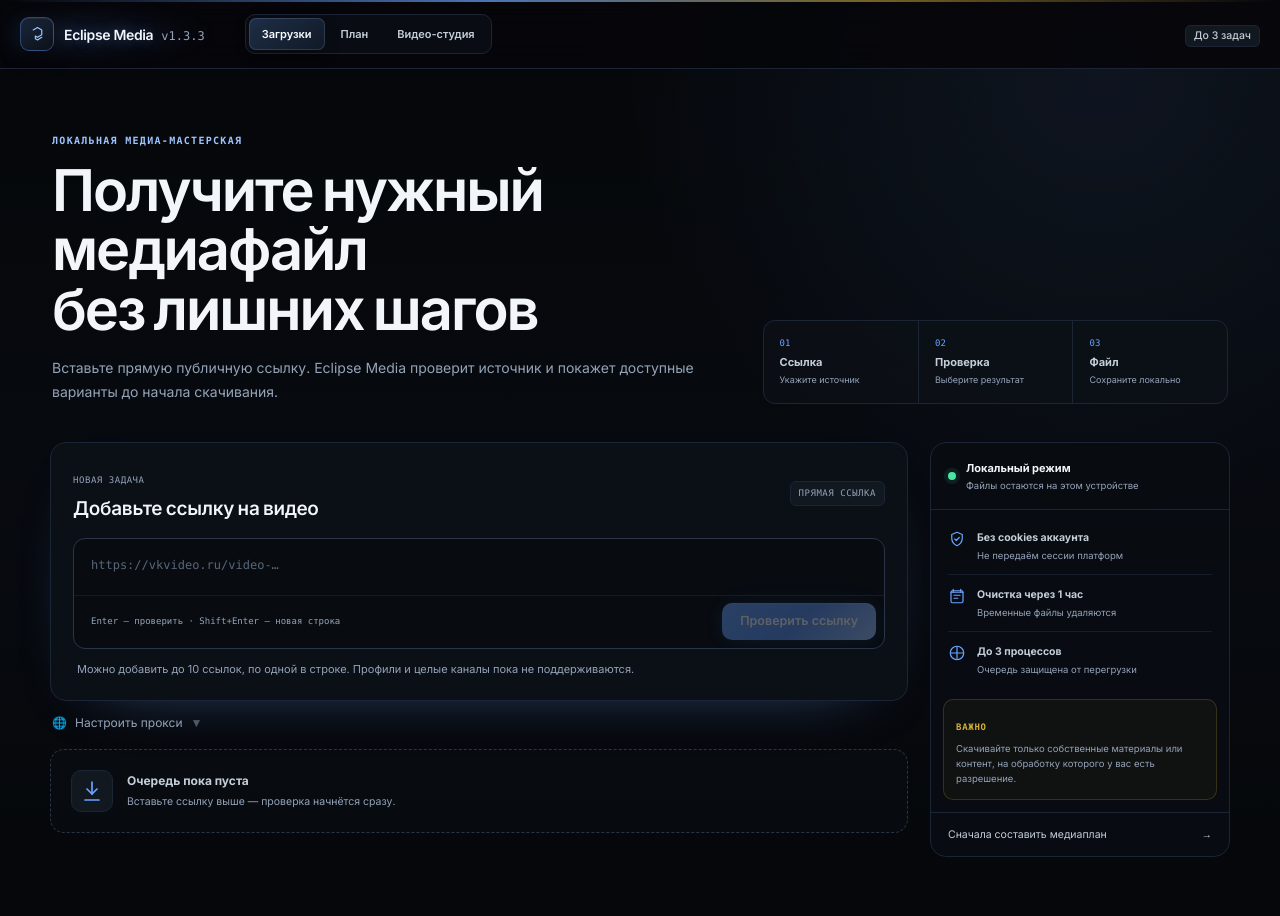
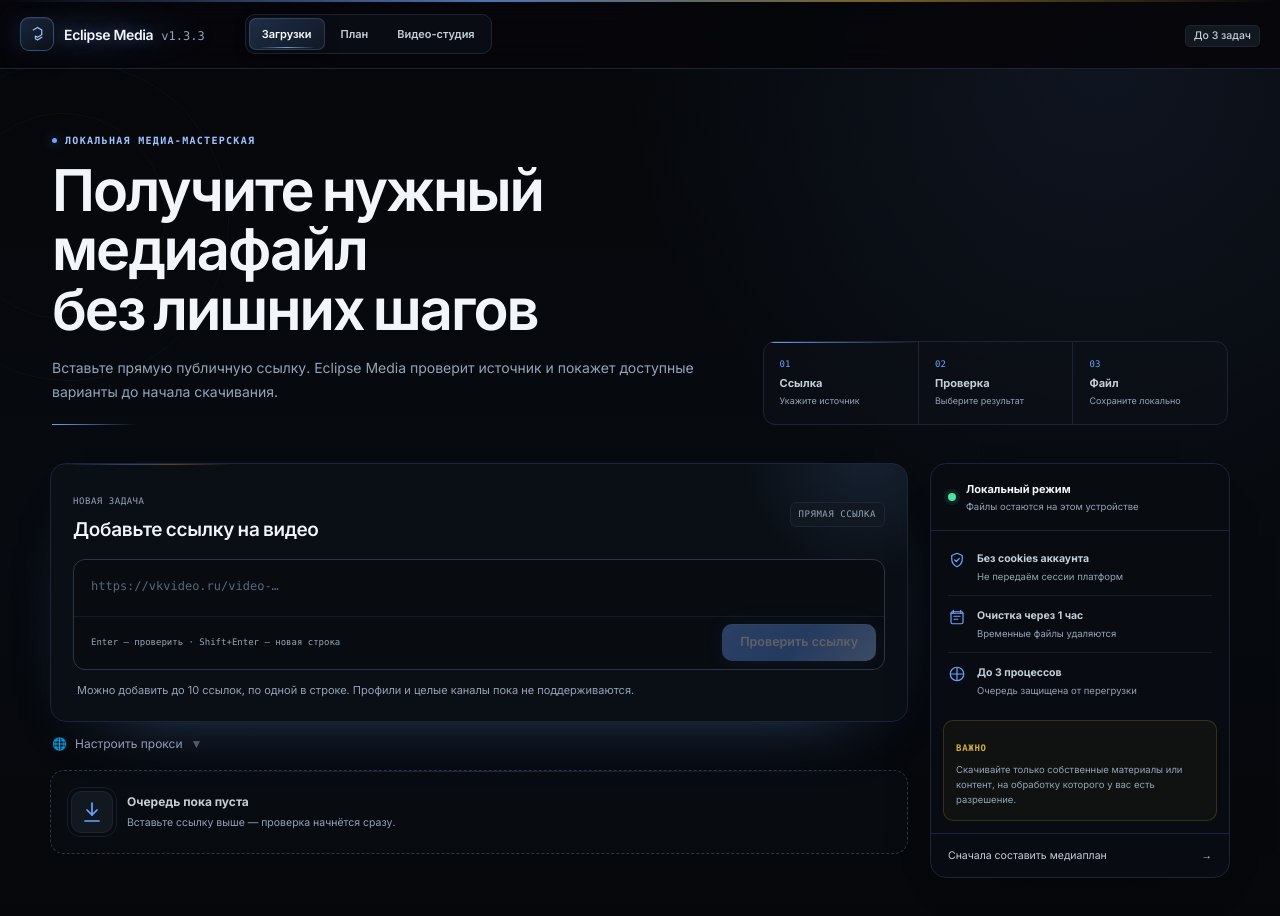
Before and after one commit to PavelHopson/eclipse-media, a React (Vite) app in the folder frontend/: page / in a window 1280 px wide. Shown: the top 916 px of the page. Built offline with nearby package versions, Linux system fonts and the light colour scheme.

Commit message:
feat(ui): add Eclipse Signal interaction polish

```diff
--- a/frontend/src/components/ProxySettings.tsx
+++ b/frontend/src/components/ProxySettings.tsx
@@ -80,7 +80,7 @@
             <button
               onClick={handleTest}
               disabled={!input.trim() || testing}
-              className="px-3 py-1.5 rounded-lg text-xs transition-all disabled:opacity-30"
+              className="px-3 py-1.5 rounded-lg text-xs transition-transform active:scale-[0.98] disabled:opacity-30"
               style={{ background: 'var(--surface2)', color: 'var(--text-dim)', border: '1px solid var(--border)' }}
             >
               {testing ? '⏳ Проверка...' : '🧪 Тест'}
@@ -89,7 +89,7 @@
             {proxy && (
               <button
                 onClick={handleClear}
-                className="px-3 py-1.5 rounded-lg text-xs transition-all"
+                className="px-3 py-1.5 rounded-lg text-xs transition-transform active:scale-[0.98]"
                 style={{ color: 'var(--error)' }}
               >
                 ✕ Отключить
--- a/frontend/src/components/TranscriptModal.tsx
+++ b/frontend/src/components/TranscriptModal.tsx
@@ -188,14 +188,14 @@
             <div className="flex items-center gap-2 ml-auto">
               <button
                 onClick={handleCopy}
-                className="px-3 py-1 rounded-lg text-xs font-medium transition-all"
+                className="px-3 py-1 rounded-lg text-xs font-medium transition-transform active:scale-[0.98]"
                 style={{ background: 'var(--surface2)', color: copied ? 'var(--success)' : 'var(--text-dim)' }}
               >
                 {copied ? '✓ Скопировано' : '⎘ Копировать'}
               </button>
               <button
                 onClick={handleDownload}
-                className="px-3 py-1 rounded-lg text-xs font-medium transition-all"
+                className="px-3 py-1 rounded-lg text-xs font-medium transition-transform active:scale-[0.98]"
                 style={{ background: 'var(--surface2)', color: 'var(--text-dim)' }}
                 title="Скачать как .txt"
               >
@@ -203,7 +203,7 @@
               </button>
               <button
                 onClick={handleDownloadSrt}
-                className="px-3 py-1 rounded-lg text-xs font-medium transition-all"
+                className="px-3 py-1 rounded-lg text-xs font-medium transition-transform active:scale-[0.98]"
                 style={{ background: 'var(--surface2)', color: 'var(--text-dim)' }}
                 title="Скачать как .srt"
               >
--- a/frontend/src/index.css
+++ b/frontend/src/index.css
@@ -56,6 +56,12 @@
     --success-glow: rgba(74, 230, 160, 0.15);
     --error: #f87171;
     --error-glow: rgba(248, 113, 113, 0.1);
+    --motion-fast: 140ms;
+    --motion-base: 240ms;
+    --motion-slow: 520ms;
+    --ease-out: cubic-bezier(.16, 1, .3, 1);
+    --ease-standard: cubic-bezier(.2, .8, .2, 1);
+    --panel-shadow: 0 28px 80px -56px rgba(107, 163, 255, .72), 0 18px 44px -34px rgba(0, 0, 0, .9);
   }
 
   * { box-sizing: border-box; }
@@ -84,14 +90,27 @@
 
 @layer components {
   .btn-primary {
+    position: relative; isolation: isolate; overflow: hidden;
     display: inline-flex; align-items: center; justify-content: center; gap: 6px;
     padding: 9px 18px; font-size: 12.5px; font-weight: 600; border-radius: 10px;
     color: white; border: none; cursor: pointer;
     background: linear-gradient(135deg, var(--accent) 0%, var(--accent-light) 100%);
     box-shadow: 0 2px 16px var(--accent-glow), inset 0 1px 0 rgba(255,255,255,0.1);
-    transition: all 0.25s cubic-bezier(0.4, 0, 0.2, 1);
+    transition: transform var(--motion-fast) var(--ease-out), opacity var(--motion-fast) ease;
   }
-  .btn-primary:hover { transform: translateY(-1px); box-shadow: 0 6px 24px var(--accent-glow); }
+  .btn-primary::before {
+    content: '';
+    position: absolute;
+    inset: -60% auto -60% -42%;
+    z-index: 0;
+    width: 28%;
+    background: rgba(255, 255, 255, .24);
+    pointer-events: none;
+    transform: translateX(-220%) rotate(12deg);
+    transition: transform 560ms var(--ease-out);
+  }
+  .btn-primary:hover { transform: translateY(-1px); }
+  .btn-primary:hover::before { transform: translateX(620%) rotate(12deg); }
   .btn-primary:active { transform: translateY(0); }
   .btn-primary:disabled { opacity: 0.35; pointer-events: none; }
 
@@ -101,7 +120,7 @@
     color: #062e1f; border: none; cursor: pointer;
     background: linear-gradient(135deg, var(--success), #2cc084);
     box-shadow: 0 2px 16px var(--success-glow);
-    transition: all 0.25s;
+    transition: transform var(--motion-fast) var(--ease-out), opacity var(--motion-fast) ease;
   }
   .btn-success:hover { transform: translateY(-1px); }
 
@@ -109,9 +128,11 @@
     display: inline-flex; align-items: center; gap: 5px;
     padding: 7px 12px; font-size: 11.5px; font-weight: 500; border-radius: 8px;
     color: var(--text-secondary); background: var(--surface2);
-    border: 1px solid var(--border); cursor: pointer; transition: all 0.2s;
+    border: 1px solid var(--border); cursor: pointer;
+    transition: transform var(--motion-fast) var(--ease-out), opacity var(--motion-fast) ease;
   }
-  .btn-ghost:hover { color: var(--text); border-color: var(--border-hover); background: var(--surface3); }
+  .btn-ghost:hover { color: var(--text); border-color: var(--border-hover); background: var(--surface3); transform: translateY(-1px); }
+  .btn-ghost:active { transform: translateY(0); }
   .btn-ghost:disabled { opacity: 0.3; pointer-events: none; }
 
   .pill-group {
@@ -120,7 +141,8 @@
   }
   .pill {
     padding: 5px 12px; font-size: 11.5px; font-weight: 500; border-radius: 7px;
-    color: var(--text-dim); background: transparent; border: none; cursor: pointer; transition: all 0.2s;
+    color: var(--text-dim); background: transparent; border: none; cursor: pointer;
+    transition: transform var(--motion-fast) var(--ease-out), opacity var(--motion-fast) ease;
   }
   .pill:hover { color: var(--text-secondary); }
   .pill.active {
@@ -152,15 +174,21 @@
 
   .progress-track { height: 3px; border-radius: 2px; background: var(--surface2); overflow: hidden; position: relative; }
   .progress-fill {
-    height: 100%; border-radius: 2px;
+    position: relative; height: 100%; overflow: hidden; border-radius: 2px;
     background: linear-gradient(90deg, var(--accent-dim), var(--accent-light));
-    transition: width 0.3s ease; box-shadow: 0 0 10px var(--accent-glow);
+    box-shadow: 0 0 10px var(--accent-glow);
   }
   .progress-fill.eclipse-progress {
     background: linear-gradient(90deg, var(--accent-dim), var(--accent), var(--accent-light), var(--accent2));
-    background-size: 200% 100%;
-    animation: eclipseProgressShimmer 2s ease infinite;
     box-shadow: 0 0 12px var(--accent-glow), 0 0 4px rgba(212,175,55,0.15);
+  }
+  .progress-fill.eclipse-progress::after {
+    content: '';
+    position: absolute;
+    inset: 0;
+    background: linear-gradient(90deg, transparent, rgba(255, 255, 255, .72), transparent);
+    transform: translateX(-110%);
+    animation: eclipseProgressSignal 1.5s var(--ease-standard) infinite;
   }
   .download-progress { display: grid; gap: 10px; }
   .download-progress__status { display: flex; align-items: center; gap: 9px; min-height: 34px; }
@@ -178,7 +206,7 @@
     position: relative;
     border-radius: 16px; overflow: hidden;
     background: var(--surface); border: 1px solid var(--border);
-    transition: border-color 0.3s;
+    transition: transform var(--motion-base) var(--ease-out);
   }
   .card:hover { border-color: var(--border-hover); }
 }
@@ -208,12 +236,14 @@
 }
 
 .download-shell {
+  position: relative;
   width: min(1180px, calc(100% - 40px));
   margin: 0 auto;
   padding: 64px 0 80px;
 }
 
 .download-hero {
+  position: relative;
   display: grid;
   grid-template-columns: minmax(0, 1fr) minmax(360px, .72fr);
   align-items: end;
@@ -221,8 +251,37 @@
   padding: 0 2px 38px;
 }
 
+.download-hero::before {
+  content: '';
+  position: absolute;
+  top: -72px;
+  left: clamp(-160px, -11vw, -80px);
+  width: 320px;
+  aspect-ratio: 1;
+  border: 1px solid rgba(107, 163, 255, .08);
+  border-radius: 50%;
+  opacity: .72;
+  pointer-events: none;
+  transform: translateZ(0);
+}
+
+.download-hero::after {
+  content: '';
+  position: absolute;
+  top: -20px;
+  left: clamp(-112px, -7vw, -52px);
+  width: 206px;
+  aspect-ratio: 1;
+  border: 1px solid rgba(212, 175, 55, .08);
+  border-radius: 50%;
+  opacity: .62;
+  pointer-events: none;
+}
+
 .section-kicker {
-  display: block;
+  display: flex;
+  align-items: center;
+  gap: 8px;
   margin-bottom: 12px;
   color: var(--accent-light);
   font-family: var(--font-mono);
@@ -230,6 +289,16 @@
   font-weight: 650;
   letter-spacing: .13em;
   text-transform: uppercase;
+}
+
+.section-kicker::before {
+  content: '';
+  flex: 0 0 5px;
+  width: 5px;
+  height: 5px;
+  border-radius: 50%;
+  background: var(--accent);
+  box-shadow: 0 0 12px rgba(107, 163, 255, .7);
 }
 
 .download-hero h1 {
@@ -250,7 +319,18 @@
   line-height: 1.7;
 }
 
+.download-hero > div > p::after {
+  content: '';
+  display: block;
+  width: 86px;
+  height: 1px;
+  margin-top: 20px;
+  background: linear-gradient(90deg, var(--accent), rgba(107, 163, 255, 0));
+  transform-origin: left;
+}
+
 .download-path {
+  position: relative;
   display: grid;
   grid-template-columns: repeat(3, 1fr);
   gap: 0;
@@ -261,6 +341,17 @@
   border-radius: 12px;
   background: rgba(12, 17, 23, .76);
   overflow: hidden;
+  box-shadow: 0 24px 70px -54px rgba(107, 163, 255, .7);
+}
+
+.download-path::before {
+  content: '';
+  position: absolute;
+  inset: 0 auto auto 0;
+  z-index: 1;
+  width: 34%;
+  height: 1px;
+  background: linear-gradient(90deg, var(--accent), rgba(107, 163, 255, 0));
 }
 
 .download-path li {
@@ -286,12 +377,42 @@
 .download-primary { min-width: 0; }
 
 .download-start-card {
+  position: relative;
+  isolation: isolate;
+  overflow: hidden;
   padding: 22px;
   border: 1px solid var(--border);
   border-radius: 16px;
   background: rgba(12, 17, 23, .88);
-  box-shadow: 0 22px 70px -52px rgba(107, 163, 255, .75);
+  box-shadow: var(--panel-shadow);
 }
+
+.download-start-card::before {
+  content: '';
+  position: absolute;
+  inset: 0 0 auto;
+  z-index: 2;
+  height: 1px;
+  background: linear-gradient(90deg, transparent 4%, var(--accent) 38%, var(--accent2) 65%, transparent 96%);
+  opacity: .35;
+  transform: scaleX(.22);
+  transform-origin: left;
+  transition: transform var(--motion-slow) var(--ease-out), opacity var(--motion-base) ease;
+}
+
+.download-start-card::after {
+  content: '';
+  position: absolute;
+  inset: -140px -90px auto auto;
+  z-index: -1;
+  width: 260px;
+  aspect-ratio: 1;
+  border-radius: 50%;
+  background: radial-gradient(circle, rgba(107, 163, 255, .12), transparent 68%);
+  pointer-events: none;
+}
+
+.download-start-card:focus-within::before { opacity: .78; transform: scaleX(1); }
 
 .download-start-card__heading,
 .queue-section__heading {
@@ -330,18 +451,34 @@
 }
 
 .url-field {
+  position: relative;
+  isolation: isolate;
   overflow: hidden;
   border: 1px solid var(--border-hover);
   border-radius: 12px;
   background: #080c11;
-  transition: border-color .18s ease, box-shadow .18s ease;
+}
+
+.url-field::after {
+  content: '';
+  position: absolute;
+  inset: 0 auto auto 0;
+  z-index: 2;
+  width: 32%;
+  height: 1px;
+  background: linear-gradient(90deg, transparent, rgba(157, 196, 255, .9), transparent);
+  opacity: 0;
+  pointer-events: none;
+  transform: translateX(-120%);
 }
 
 .url-field:focus-within,
 .url-field.has-value {
   border-color: rgba(107, 163, 255, .66);
-  box-shadow: 0 0 0 3px rgba(107, 163, 255, .08);
+  box-shadow: 0 0 0 3px rgba(107, 163, 255, .08), inset 0 1px 0 rgba(157, 196, 255, .04);
 }
+
+.url-field:focus-within::after { animation: urlFieldSignal 760ms var(--ease-out) both; }
 
 .url-field.has-error { border-color: rgba(248, 113, 113, .65); }
 
@@ -387,6 +524,8 @@
 .queue-count { min-width: 27px; color: var(--text-secondary); text-align: center; }
 
 .download-empty {
+  position: relative;
+  overflow: hidden;
   display: flex;
   align-items: center;
   gap: 14px;
@@ -397,7 +536,17 @@
   background: rgba(12, 17, 23, .46);
 }
 
+.download-empty::after {
+  content: '';
+  position: absolute;
+  inset: 0 0 auto;
+  height: 1px;
+  background: linear-gradient(90deg, transparent, rgba(107, 163, 255, .36), transparent);
+  opacity: .52;
+}
+
 .download-empty__icon {
+  position: relative;
   display: grid;
   place-items: center;
   flex: 0 0 42px;
@@ -406,6 +555,14 @@
   border-radius: 10px;
   color: var(--accent);
   background: var(--surface2);
+}
+
+.download-empty__icon::after {
+  content: '';
+  position: absolute;
+  inset: -5px;
+  border: 1px solid rgba(107, 163, 255, .13);
+  border-radius: 13px;
 }
 
 .download-empty > div:last-child { display: grid; gap: 4px; }
@@ -419,6 +576,7 @@
   border: 1px solid var(--border);
   border-radius: 16px;
   background: rgba(9, 13, 18, .9);
+  box-shadow: 0 24px 64px -50px rgba(0, 0, 0, .96);
 }
 
 .local-status {
@@ -429,7 +587,16 @@
   border-bottom: 1px solid var(--border);
 }
 
-.local-status > span { width: 8px; height: 8px; border-radius: 50%; background: var(--success); box-shadow: 0 0 0 4px rgba(74, 230, 160, .09); }
+.local-status > span { position: relative; width: 8px; height: 8px; border-radius: 50%; background: var(--success); box-shadow: 0 0 0 4px rgba(74, 230, 160, .09); }
+.local-status > span::after {
+  content: '';
+  position: absolute;
+  inset: -5px;
+  border: 1px solid rgba(74, 230, 160, .42);
+  border-radius: 50%;
+  opacity: 0;
+  transform: scale(.5);
+}
 .local-status > div,
 .trust-list span { display: grid; gap: 3px; }
 .local-status strong { color: var(--text); font-size: 11px; }
@@ -489,29 +656,36 @@
 }
 .animate-in { animation: fadeInUp 0.35s cubic-bezier(0.16, 1, 0.3, 1) forwards; }
 
-/* Eclipse progress bar shimmer */
-@keyframes eclipseProgressShimmer {
-  0% { background-position: 0% 50%; }
-  50% { background-position: 100% 50%; }
-  100% { background-position: 0% 50%; }
+@keyframes eclipseProgressSignal {
+  to { transform: translateX(110%); }
+}
+
+@keyframes urlFieldSignal {
+  0% { opacity: 0; transform: translateX(-120%); }
+  18% { opacity: 1; }
+  82% { opacity: 1; }
+  100% { opacity: 0; transform: translateX(420%); }
+}
+
+@keyframes statusArrival {
+  0% { opacity: 0; transform: scale(.5); }
+  48% { opacity: .72; }
+  100% { opacity: 0; transform: scale(1.55); }
 }
 
 /* Eclipse card hover glow */
 .eclipse-card {
-  transition: border-color 0.3s, box-shadow 0.3s;
+  box-shadow: 0 18px 46px -38px rgba(0, 0, 0, .92);
+  transition: transform var(--motion-base) var(--ease-out), opacity var(--motion-base) ease;
 }
 .eclipse-card:hover {
   border-color: rgba(107,163,255,0.25) !important;
-  box-shadow: 0 0 20px rgba(107,163,255,0.08), 0 4px 16px rgba(0,0,0,0.2);
 }
 
 /* Eclipse accent button */
 .btn-eclipse {
   background: linear-gradient(135deg, var(--accent) 0%, #5B93EF 50%, var(--accent-light) 100%);
   box-shadow: 0 2px 16px var(--accent-glow), 0 0 32px rgba(107,163,255,0.1), inset 0 1px 0 rgba(255,255,255,0.15);
-}
-.btn-eclipse:hover {
-  box-shadow: 0 6px 28px rgba(107,163,255,0.25), 0 0 48px rgba(107,163,255,0.12);
 }
 
 /* Section separator */
@@ -552,7 +726,9 @@
   border-top: 2px solid rgba(107, 163, 255, 0.2);
   border-left: 2px solid rgba(107, 163, 255, 0.2);
   z-index: 1;
-  transition: all 0.3s;
+  transform: scale(.72);
+  transform-origin: top left;
+  transition: transform var(--motion-base) var(--ease-out), opacity var(--motion-base) ease;
 }
 .card::after {
   content: '';
@@ -562,14 +738,16 @@
   border-bottom: 2px solid rgba(212, 175, 55, 0.12);
   border-right: 2px solid rgba(212, 175, 55, 0.12);
   z-index: 1;
-  transition: all 0.3s;
+  transform: scale(.72);
+  transform-origin: bottom right;
+  transition: transform var(--motion-base) var(--ease-out), opacity var(--motion-base) ease;
 }
 .card:hover::before {
-  width: 16px; height: 16px;
+  transform: scale(1.15);
   border-color: rgba(107, 163, 255, 0.4);
 }
 .card:hover::after {
-  width: 16px; height: 16px;
+  transform: scale(1.15);
   border-color: rgba(212, 175, 55, 0.3);
 }
 
@@ -612,9 +790,45 @@
 @media (hover:hover) and (pointer:fine) {
   .forge-product-shell[data-visual-profile="bento-spatial"] .card:hover {
     transform: translateY(-2px) translateZ(8px);
-    box-shadow: 0 26px 64px -48px rgba(107,163,255,.8);
   }
 }
+
+@media (prefers-reduced-motion: no-preference) {
+  .download-hero > div { animation: fadeInUp var(--motion-slow) var(--ease-out) both; }
+  .download-hero > div > p::after { animation: signalRuleReveal 720ms 180ms var(--ease-out) both; }
+  .download-path { animation: fadeInUp var(--motion-slow) 90ms var(--ease-out) both; }
+  .download-path li { animation: fadeInUp 420ms var(--ease-out) both; }
+  .download-path li:nth-child(2) { animation-delay: 70ms; }
+  .download-path li:nth-child(3) { animation-delay: 140ms; }
+  .download-start-card { animation: fadeInUp var(--motion-slow) 130ms var(--ease-out) both; }
+  .download-empty, .queue-section { animation: fadeInUp 460ms 200ms var(--ease-out) both; }
+  .download-trust-panel { animation: fadeInUp var(--motion-slow) 190ms var(--ease-out) both; }
+  .local-status > span::after { animation: statusArrival 900ms 480ms var(--ease-out) both; }
+}
+
+@keyframes signalRuleReveal {
+  from { opacity: 0; transform: scaleX(.08); }
+  to { opacity: 1; transform: scaleX(1); }
+}
+
+@media (forced-colors: active) {
+  .section-kicker::before,
+  .download-path::before,
+  .download-start-card::before,
+  .download-empty::after { background: CanvasText; }
+  .download-hero::before,
+  .download-hero::after { display: none; }
+}
+
+@media (max-width: 640px) {
+  .download-hero::before,
+  .download-hero::after { display: none; }
+}
+
 @media (prefers-reduced-motion:reduce) {
   .forge-product-shell[data-visual-profile="bento-spatial"] .card { transform: none !important; }
+  .btn-primary::before,
+  .url-field::after,
+  .progress-fill.eclipse-progress::after,
+  .local-status > span::after { display: none; }
 }
--- a/frontend/src/studio.css
+++ b/frontend/src/studio.css
@@ -1,4 +1,6 @@
 .workspace-switch {
+  position: relative;
+  isolation: isolate;
   display: flex;
   gap: 3px;
   margin-left: 28px;
@@ -9,6 +11,8 @@
 }
 
 .workspace-switch__item {
+  position: relative;
+  overflow: hidden;
   min-height: 32px;
   padding: 0 13px;
   border: 0;
@@ -17,16 +21,29 @@
   color: var(--text-secondary);
   font: 600 11px var(--font-sans);
   cursor: pointer;
-  transition: color 180ms ease, background 180ms ease, box-shadow 180ms ease;
+  transition: transform var(--motion-fast) var(--ease-out), opacity var(--motion-fast) ease;
 }
 
-.workspace-switch__item:hover { color: var(--text); }
+.workspace-switch__item::after {
+  content: '';
+  position: absolute;
+  inset: auto 10px 2px;
+  height: 1px;
+  border-radius: 999px;
+  background: linear-gradient(90deg, transparent, var(--accent-light), transparent);
+  opacity: 0;
+  transform: scaleX(.2);
+  transition: transform var(--motion-base) var(--ease-out), opacity var(--motion-fast) ease;
+}
+
+.workspace-switch__item:hover { color: var(--text); transform: translateY(-1px); }
 .workspace-switch__item:focus-visible { outline: 2px solid var(--accent-light); outline-offset: 2px; }
 .workspace-switch__item.is-active {
   color: #f8fbff;
   background: linear-gradient(145deg, rgba(107, 163, 255, 0.22), rgba(107, 163, 255, 0.08));
   box-shadow: inset 0 0 0 1px rgba(157, 196, 255, 0.18), 0 4px 16px rgba(0, 0, 0, 0.22);
 }
+.workspace-switch__item.is-active::after { opacity: .74; transform: scaleX(1); }
 .header-status { margin-left: auto; }
 
 .studio-shell {
@@ -90,7 +107,7 @@
   border-left-color: rgba(107, 163, 255, 0.85);
   border-bottom-color: rgba(107, 163, 255, 0.28);
   box-shadow: -16px 0 28px rgba(107, 163, 255, 0.18), 13px 0 24px rgba(212, 175, 55, 0.18), inset 0 0 32px rgba(0, 0, 0, 0.9);
-  animation: studioOrbit 14s linear infinite;
+  animation: studioOrbit 2400ms var(--ease-out) both;
 }
 .studio-orbit__flare { position: absolute; width: 19px; height: 2px; margin-left: 190px; border-radius: 99px; background: #fff3dc; box-shadow: 0 0 7px #fff, 0 0 17px var(--accent2), 0 0 34px rgba(212, 175, 55, 0.68); }
 .studio-orbit__label { position: absolute; bottom: 38px; color: rgba(157, 196, 255, 0.58); letter-spacing: .2em; }
@@ -133,7 +150,23 @@
 .studio-capabilities strong { display: block; margin-top: 9px; color: var(--text); font: 600 12px var(--font-display); }
 .studio-capabilities p { margin: 5px 0 0; color: var(--text-dim); font-size: 10px; line-height: 1.5; }
 
-@keyframes studioOrbit { to { transform: rotate(360deg); } }
+@keyframes studioOrbit {
+  from { opacity: .38; transform: rotate(-42deg) scale(.92); }
+  to { opacity: 1; transform: rotate(0) scale(1); }
+}
+
+@media (prefers-reduced-motion: no-preference) {
+  .studio-hero__copy { animation: studioReveal 560ms var(--ease-out) both; }
+  .studio-orbit { animation: studioReveal 620ms 90ms var(--ease-out) both; }
+  .studio-preview-card { animation: studioReveal 520ms 120ms var(--ease-out) both; }
+  .studio-runbook { animation: studioReveal 520ms 180ms var(--ease-out) both; }
+  .studio-capabilities { animation: studioReveal 520ms 230ms var(--ease-out) both; }
+}
+
+@keyframes studioReveal {
+  from { opacity: 0; transform: translateY(12px); }
+  to { opacity: 1; transform: translateY(0); }
+}
 
 @media (max-width: 840px) {
   .header-status { display: none; }
```
Also changed, not shown: 1 other file (tests, documents, lock files or other folders).
